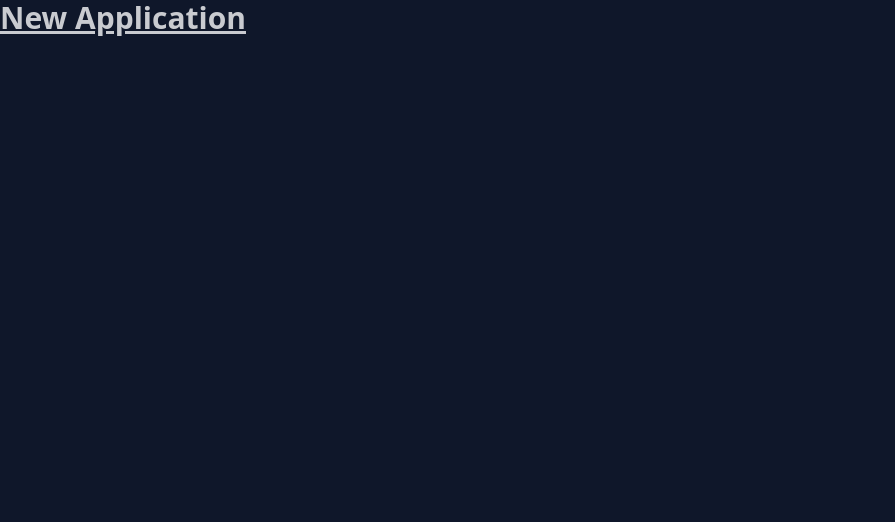
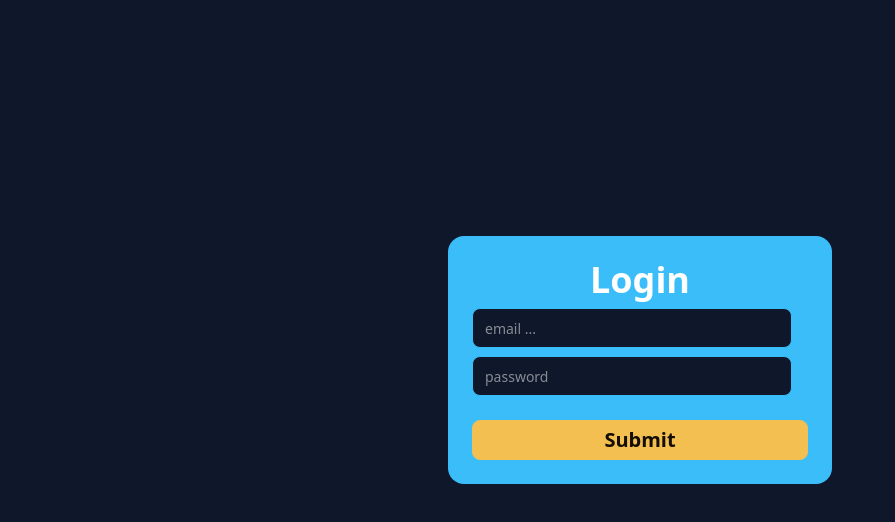
Before and after one commit to yadavjitu06/CRM_React, a React (Vite) app: page / in a window 1280 px wide. Shown: the top 522 px of the page, without its empty margins (0-895 px from the left). Built offline with nearby package versions, Linux system fonts and the light colour scheme.

Commit message:
Addes basic login page using tailwind

```diff
--- a/src/App.jsx
+++ b/src/App.jsx
@@ -1,13 +1,12 @@
 
 import './App.css'
+import Login from './pages/auth/login'
 
 function App() {
 
   return (
    <>
-     <h1 class="text-3xl font-bold underline">
-    New Application
-  </h1>
+ <Login/>
    </>
   )
 }
--- /dev/null
+++ b/src/pages/auth/Login.jsx
@@ -0,0 +1,40 @@
+function Login() {
+  return (
+     <div className="flex justify-center items-center h-[90vh]">
+            <div className="card w-96 bg-primary text-primary-content">
+                <div className="card-body flex flex-col items-center">
+                    <div className="w-full flex justify-center">
+                        <h2 className="card-title text-4xl text-white">Login</h2>
+                    </div>
+                    <div className="w-full">
+                        <input
+
+                            name="email"
+                            autoComplete="one-time-code"
+                            type="text"
+                            placeholder="email ..."
+
+                            className="input text-white input-bordered input-primary w-full max-w-xs"
+                        />
+                    </div>
+                    <div className="w-full">
+                        <input
+
+                            name="password"
+                            autoComplete="one-time-code"
+                            type="password"
+                            placeholder="password"
+
+                            className="input text-white input-bordered input-primary w-full max-w-xs"
+                        />
+                    </div>
+                    <div className="w-full card-actions mt-4">
+                        <button  className="btn btn-warning w-full font-bold text-xl hover:bg-yellow-400 transition-all ease-in-out duration-300">Submit</button>
+                    </div>
+
+                </div>
+            </div>
+        </div>
+  );
+}
+export default Login;
```
